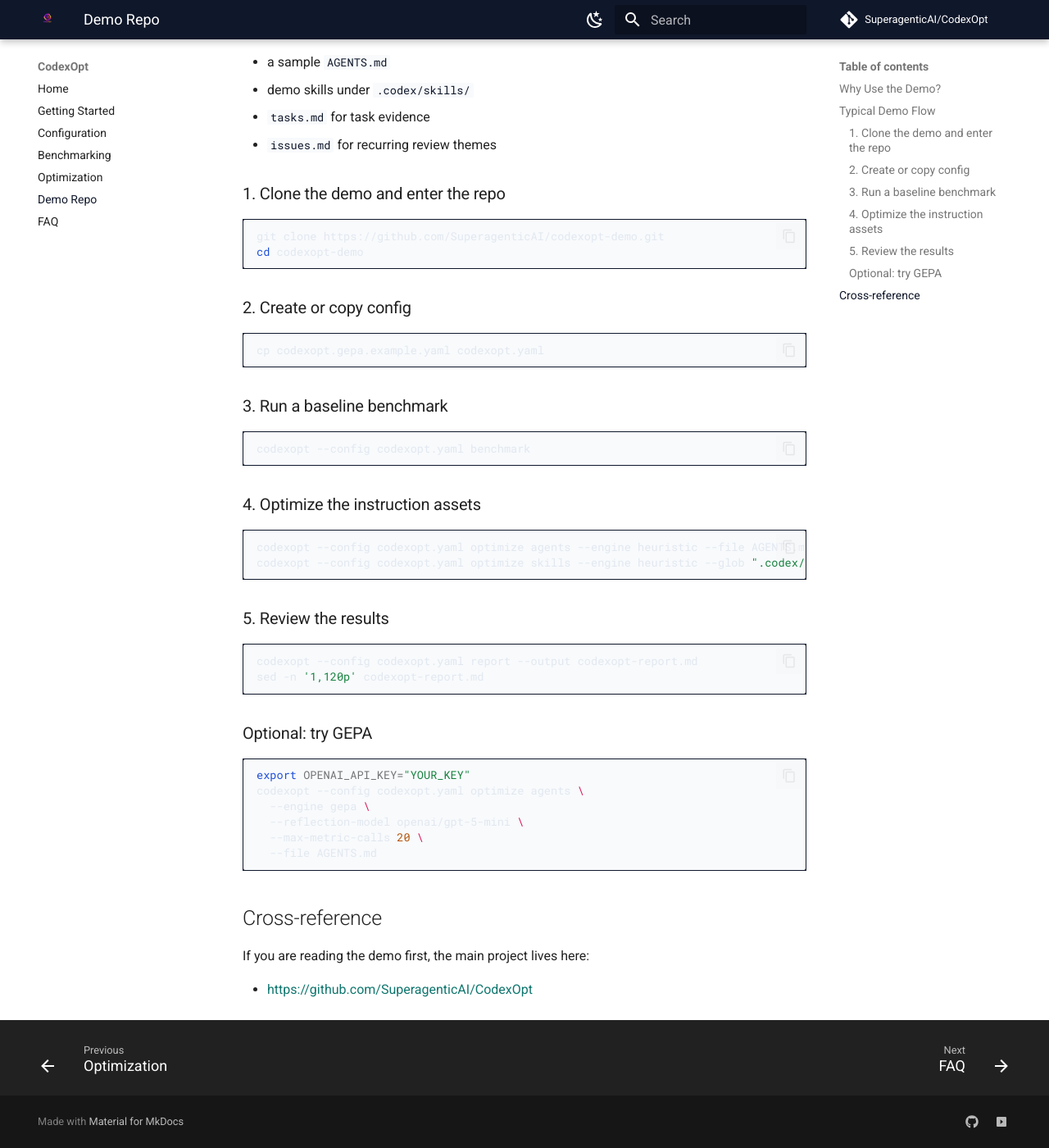
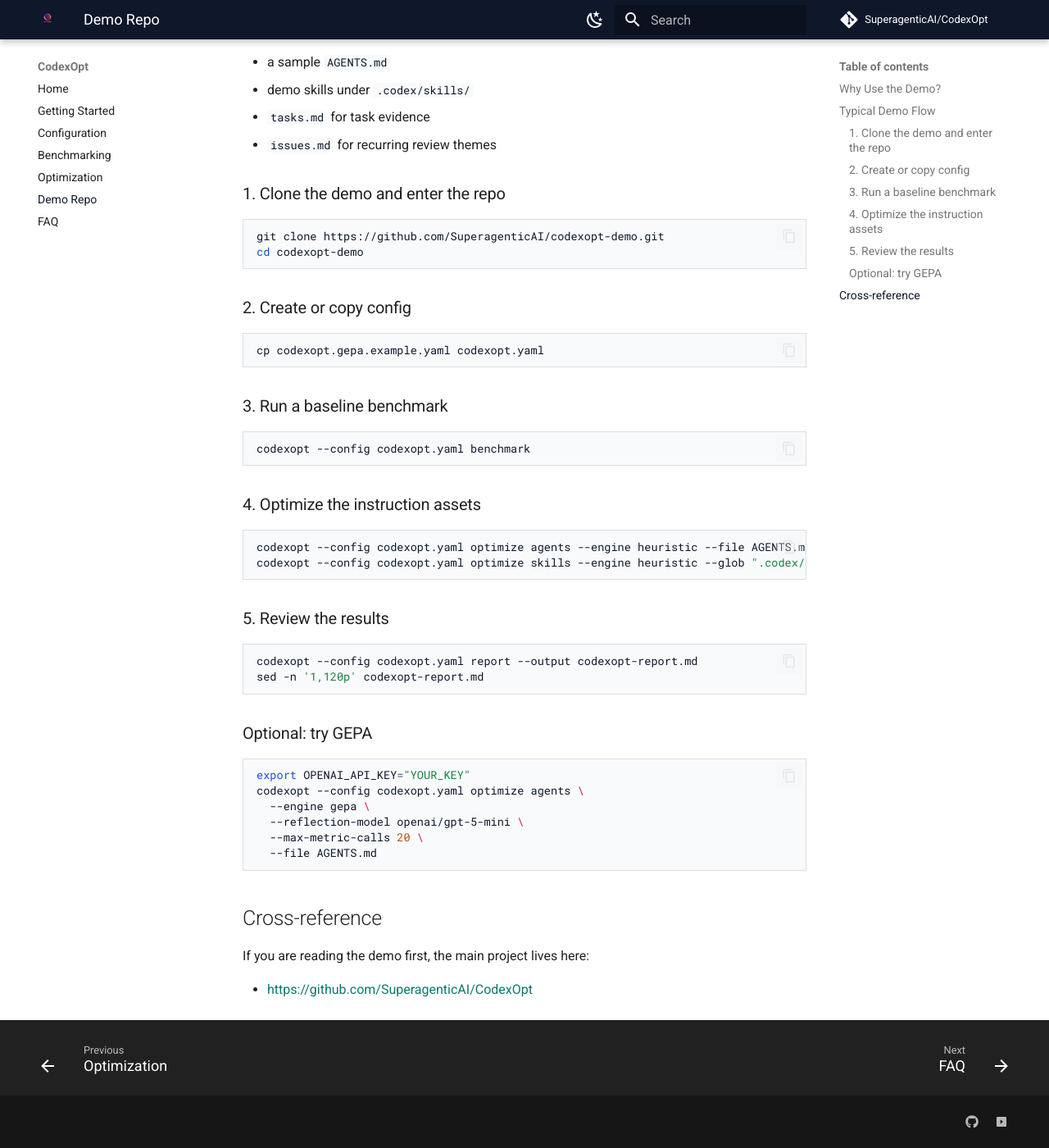
Before and after one commit to SuperagenticAI/CodexOpt, an MkDocs documentation site: the page built from docs/demo.md, in a window 1280 px wide and 1400 px high, scrolled down 801 px. Shown: the whole window at 82% size. Built offline with MkDocs 1.6.1 and Material for MkDocs 9.7.7, drawn with Linux system fonts in a browser that asks for light colours; comment, search, counter and statistics services are not loaded.

Commit message:
Update the docs

```diff
--- a/docs/stylesheets/extra.css
+++ b/docs/stylesheets/extra.css
@@ -19,8 +19,14 @@
   --codexopt-link: #0f766e;
   --codexopt-code-bg: #f8fafc;
   --codexopt-code-fg: #0f172a;
-  --codexopt-pre-bg: #0f172a;
-  --codexopt-pre-fg: #e2e8f0;
+  --codexopt-pre-bg: #f8fafc;
+  --codexopt-pre-fg: #0f172a;
+  --codexopt-pre-border: rgba(15, 23, 42, 0.12);
+  --codexopt-code-muted: #475569;
+  --codexopt-code-keyword: #7c3aed;
+  --codexopt-code-string: #15803d;
+  --codexopt-code-function: #1d4ed8;
+  --codexopt-code-number: #b45309;
   --codexopt-hero-primary-btn-bg: #0f172a;
   --codexopt-hero-primary-btn-fg: #ffffff;
   --codexopt-hero-secondary-btn-bg: rgba(255, 255, 255, 0.78);
@@ -51,6 +57,12 @@
   --codexopt-code-fg: #93c5fd;
   --codexopt-pre-bg: #050b16;
   --codexopt-pre-fg: #e2e8f0;
+  --codexopt-pre-border: rgba(148, 163, 184, 0.16);
+  --codexopt-code-muted: #94a3b8;
+  --codexopt-code-keyword: #c084fc;
+  --codexopt-code-string: #86efac;
+  --codexopt-code-function: #60a5fa;
+  --codexopt-code-number: #f59e0b;
   --codexopt-hero-primary-btn-bg: #5eead4;
   --codexopt-hero-primary-btn-fg: #06202b;
   --codexopt-hero-secondary-btn-bg: rgba(15, 23, 42, 0.72);
@@ -141,70 +153,63 @@
   background: var(--codexopt-code-bg);
 }
 
-.md-typeset pre > code {
+.md-typeset pre > code,
+.highlight code,
+.highlight code span {
   color: var(--codexopt-pre-fg);
+  background: transparent;
+}
+
+.highlight {
+  background: var(--codexopt-pre-bg);
+  border-radius: 0.1rem;
 }
 
 .highlight pre {
   background: var(--codexopt-pre-bg);
-  border: 1px solid var(--codexopt-card-border);
+  border: 1px solid var(--codexopt-pre-border);
   box-shadow: inset 0 1px 0 rgba(255, 255, 255, 0.03);
 }
 
-[data-md-color-scheme="default"] .highlight .k,
-[data-md-color-scheme="default"] .highlight .kd,
-[data-md-color-scheme="default"] .highlight .kn {
-  color: #7c3aed;
+.highlight .k,
+.highlight .kd,
+.highlight .kn {
+  color: var(--codexopt-code-keyword);
 }
 
-[data-md-color-scheme="default"] .highlight .s,
-[data-md-color-scheme="default"] .highlight .sa,
-[data-md-color-scheme="default"] .highlight .sb,
-[data-md-color-scheme="default"] .highlight .s1,
-[data-md-color-scheme="default"] .highlight .s2 {
-  color: #15803d;
+.highlight .s,
+.highlight .sa,
+.highlight .sb,
+.highlight .s1,
+.highlight .s2 {
+  color: var(--codexopt-code-string);
 }
 
-[data-md-color-scheme="default"] .highlight .nf,
-[data-md-color-scheme="default"] .highlight .nb {
-  color: #1d4ed8;
+.highlight .nf,
+.highlight .nb {
+  color: var(--codexopt-code-function);
 }
 
-[data-md-color-scheme="default"] .highlight .c,
-[data-md-color-scheme="default"] .highlight .c1 {
-  color: #64748b;
+.highlight .c,
+.highlight .c1,
+.highlight .w,
+.highlight .p,
+.highlight .o,
+.highlight .go,
+.highlight .gp,
+.highlight .gh,
+.highlight .gt {
+  color: var(--codexopt-code-muted);
 }
 
-[data-md-color-scheme="default"] .highlight .m,
-[data-md-color-scheme="default"] .highlight .mi {
-  color: #b45309;
+.highlight .n,
+.highlight .nv,
+.highlight .no,
+.highlight .nd {
+  color: var(--codexopt-pre-fg);
 }
 
-[data-md-color-scheme="slate"] .highlight .k,
-[data-md-color-scheme="slate"] .highlight .kd,
-[data-md-color-scheme="slate"] .highlight .kn {
-  color: #c084fc;
+.highlight .m,
+.highlight .mi {
+  color: var(--codexopt-code-number);
 }
-
-[data-md-color-scheme="slate"] .highlight .s,
-[data-md-color-scheme="slate"] .highlight .sa,
-[data-md-color-scheme="slate"] .highlight .sb,
-[data-md-color-scheme="slate"] .highlight .s1,
-[data-md-color-scheme="slate"] .highlight .s2 {
-  color: #86efac;
-}
-
-[data-md-color-scheme="slate"] .highlight .nf,
-[data-md-color-scheme="slate"] .highlight .nb {
-  color: #60a5fa;
-}
-
-[data-md-color-scheme="slate"] .highlight .c,
-[data-md-color-scheme="slate"] .highlight .c1 {
-  color: #94a3b8;
-}
-
-[data-md-color-scheme="slate"] .highlight .m,
-[data-md-color-scheme="slate"] .highlight .mi {
-  color: #f59e0b;
-}
--- a/mkdocs.yml
+++ b/mkdocs.yml
@@ -33,6 +33,7 @@
         name: Switch to light mode
 
 extra:
+  generator: false
   social:
     - icon: fontawesome/brands/github
       link: https://github.com/SuperagenticAI/CodexOpt
```
